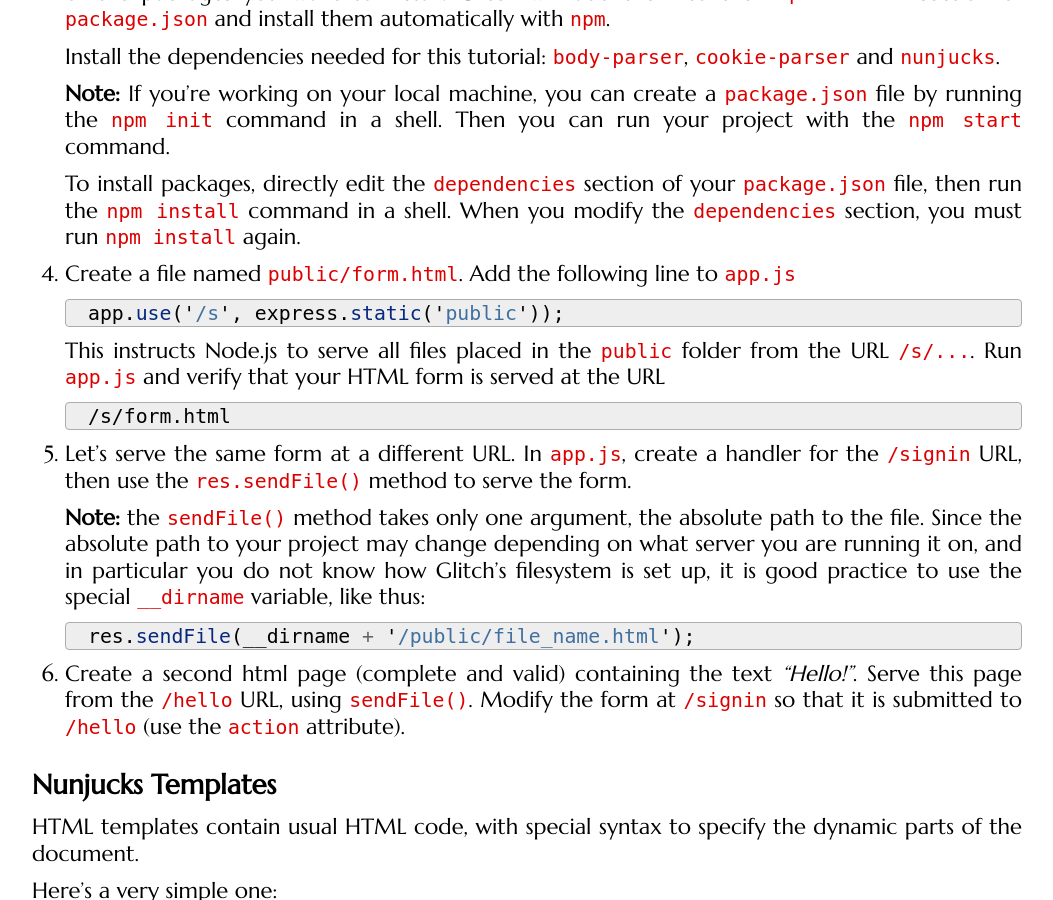
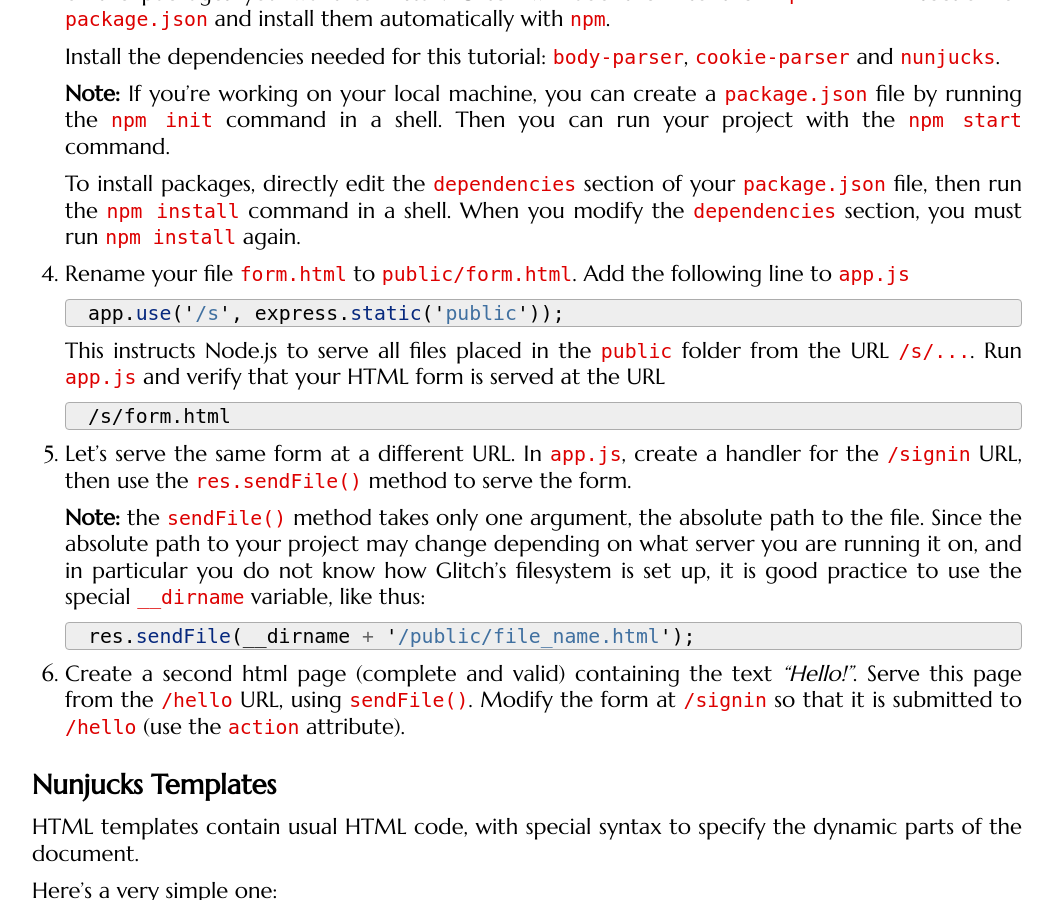
Before and after one commit to defeo/aws, a Jekyll site: the page built from _tutorials/templates-etat.md, in a window 1280 px wide and 900 px high, scrolled down 3006 px. Shown: the whole window, without its empty margins (113-1166 px from the left). Built offline with Jekyll 4.4.1, drawn with Linux system fonts in a browser that asks for light colours; some web fonts are replaced.

Commit message:
Replace "Create public/form" by "Rename form to ..."

```diff
--- a/_tutorials/templates-etat.md
+++ b/_tutorials/templates-etat.md
@@ -109,7 +109,7 @@ dynamic pages.
    shell. When you modify the `dependencies` section, you must run
    `npm install` again.
 
-4. Create a file named
+4. Rename your file `form.html` to
    `public/form.html`. Add the following line to `app.js`
 
    ~~~js
```
